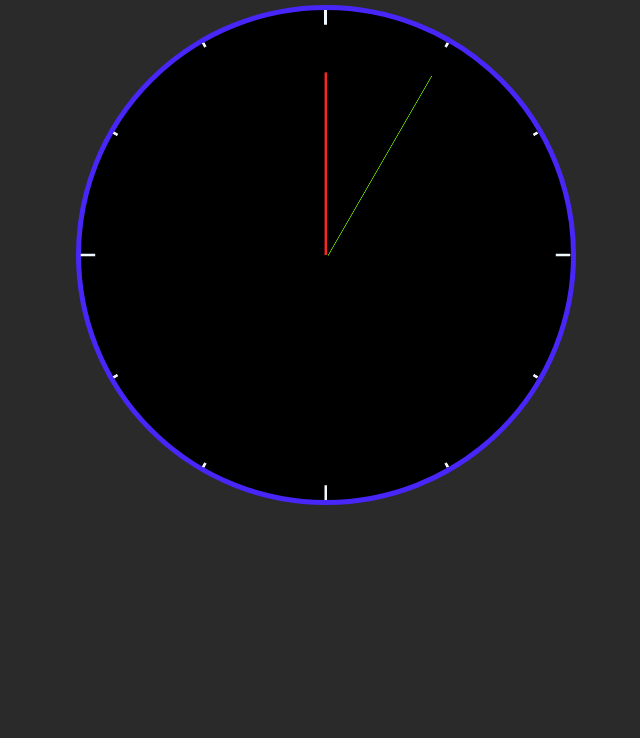
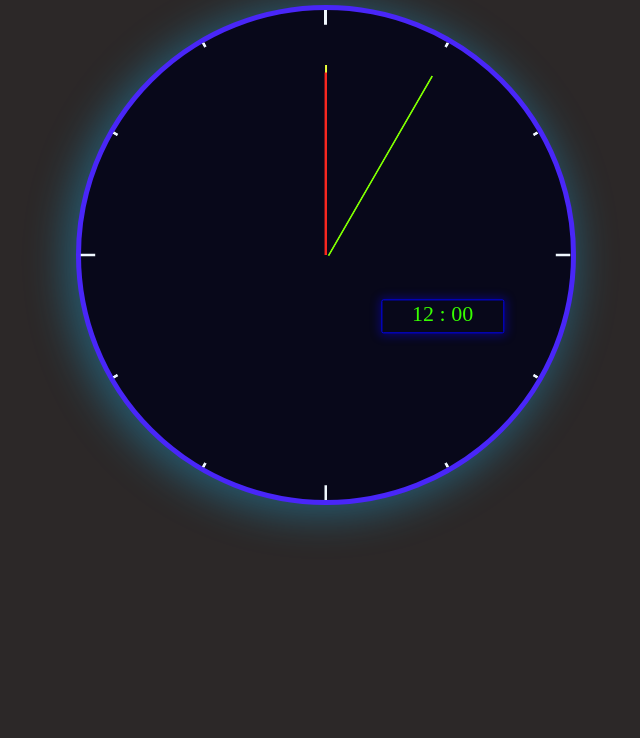
Before and after one commit to SLprogramming/Clock, a plain HTML site: page index.html in a window 1280 px wide. Shown: the part 62-800 px from the top of the page, without its empty margins (314-954 px from the left). Drawn offline with Linux system fonts and the light colour scheme.

Commit message:
added digital clock

```diff
--- a/index.html
+++ b/index.html
@@ -10,7 +10,7 @@
   <body>
     <h1>Clock</h1>
     <div class="clock">
-      <div class="center"></div>
+      <div class="digital">12 : 00</div>
       <div class="radius second"></div>
       <div class="radius minute"></div>
       <div class="radius hour"></div>
--- a/script.js
+++ b/script.js
@@ -2,13 +2,13 @@ const clock = document.querySelector(".clock");
 const secondTag = document.querySelector(".second");
 const minuteTag = document.querySelector(".minute");
 const hourTag = document.querySelector(".hour");
+const digital = document.querySelector(".digital");
 let degForSecond = 0;
 let degForMinute = 0;
 let degForHour = 0;
 let second = 0;
 let minute = 0;
-let hour = 0;
-
+let hour = 12;
 // add number Pointer
 for (i = 0; i < 12; i++) {
   const number = document.createElement("div");
@@ -24,7 +24,6 @@ const intervalId = setInterval(() => {
   degForSecond += 6;
   secondTag.style.transform = `rotate(${degForSecond}deg)`;
   second += 1;
-  console.log(second);
   if (second == 60) {
     degForMinute += 6;
     second = 0;
@@ -35,6 +34,12 @@ const intervalId = setInterval(() => {
     degForHour += 6;
     minute = 0;
     hour += 1;
+    if (hour > 12) {
+      hour = 1;
+    }
     hourTag.style.transform = `rotate(${degForHour}deg)`;
   }
+  digital.innerHTML = `${hour < 10 ? `0${hour}` : hour} : ${
+    minute < 10 ? `0${minute}` : minute
+  }`;
 }, 1000);
--- a/style.css
+++ b/style.css
@@ -4,7 +4,7 @@
   box-sizing: border-box;
 }
 body {
-  background-color: rgb(43, 42, 42);
+  background-color: rgb(44, 40, 40);
 }
 h1 {
   text-align: center;
@@ -14,20 +14,42 @@ h1 {
 .clock {
   width: 500px;
   height: 500px;
-  background-color: black;
+  background-color: rgb(8, 8, 26);
   border-radius: 500px;
   margin: 20px auto;
   position: relative;
   transform: rotate(90deg);
   border: 5px solid rgb(73, 38, 248);
+  box-shadow: 5px 5px 40px 5px rgba(29, 162, 214, 0.428);
 }
+.digital {
+  text-align: center;
+  color: rgb(55, 255, 0);
+  transform: rotate(-90deg);
+  padding: 4px;
+  position: absolute;
+  border-radius: 2px;
+  width: 25%;
+  height: 7%;
+  padding: 1px;
+  font-size: 22px;
 
+  left: 0;
+  right: 0;
+  top: 50px;
+  margin: auto;
+  transform: rotate(-90deg);
+  transform-origin: right;
+  box-shadow: 0.3px 0.3px 10px 2px rgba(16, 0, 244, 0.393);
+  border: 1.5px solid blue;
+}
 .radius {
   position: absolute;
   top: 0;
   bottom: 0;
   left: 0;
   margin: auto;
+  padding: 1px;
   width: 250px;
   transform-origin: right;
   border-radius: 100px;
@@ -40,12 +62,14 @@ h1 {
 .minute {
   height: 1px;
   background-color: rgb(235, 255, 58);
-  clip-path: polygon(25% 0%, 98% 0%, 98% 98%, 25% 98%);
+  clip-path: polygon(22% 0%, 98% 0%, 98% 98%, 22% 98%);
+  transition: all 0.5s;
 }
 .hour {
   height: 3px;
   background-color: rgb(248, 39, 32);
   clip-path: polygon(25% 0%, 98% 0%, 98% 98%, 25% 98%);
+  transition: all 1s;
 }
 .number {
   position: absolute;
```
